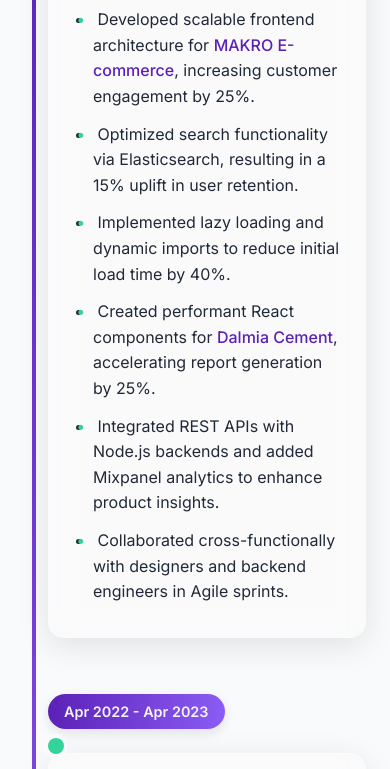
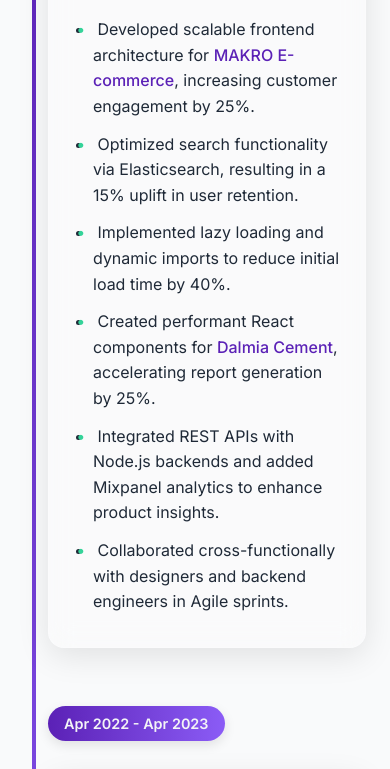
Before and after one commit to jhaji23/Portfolio, a plain HTML site: page index.html in a window 390 px wide. Shown: the part 3832-4601 px from the top of the page. Drawn offline with nearby package versions, Linux system fonts and the light colour scheme.

Commit message:
fix:green dot removed

```diff
--- a/index.html
+++ b/index.html
@@ -382,6 +382,7 @@
         backdrop-filter: blur(12px);
         border: 1px solid var(--glass-border);
         transition: transform 0.3s ease, box-shadow 0.3s ease;
+        margin-top: 16px;
       }
 
       .timeline-content:hover {
@@ -397,21 +398,9 @@
         border-radius: 20px;
         font-size: 0.95rem;
         font-weight: 600;
-        margin-bottom: 24px;
-        margin-top: 8px;
+        margin-bottom: 16px;
+        margin-top: 16px;
         box-shadow: 0 4px 12px rgba(0, 0, 0, 0.1);
-      }
-
-      .timeline-dot {
-        position: absolute;
-        top: 60px; /* Adjusted to align with content card */
-        left: 8px;
-        width: 16px;
-        height: 16px;
-        background: var(--accent);
-        border-radius: 50%;
-        box-shadow: 0 0 0 4px var(--bg-light);
-        z-index: 1;
       }
 
       .timeline-title {
@@ -774,10 +763,6 @@
 
         .timeline::before {
           left: 8px;
-        }
-
-        .timeline-dot {
-          left: 0;
         }
       }
 
@@ -830,8 +815,8 @@
           font-size: 1rem;
         }
 
-        .timeline-dot {
-          top: 56px; /* Adjusted for mobile */
+        .timeline-date {
+          margin-top: 12px;
         }
       }
 
@@ -855,10 +840,7 @@
         .timeline-date {
           font-size: 0.9rem;
           padding: 6px 16px;
-        }
-
-        .timeline-dot {
-          top: 52px; /* Adjusted for smaller screens */
+          margin-top: 10px;
         }
       }
 
@@ -1081,7 +1063,6 @@
                 </ul>
               </div>
             </div>
-            <div class="timeline-dot"></div>
           </div>
           <div class="timeline-item" data-gsap="fade-up" data-delay="0.2">
             <div class="timeline-date">Apr 2022 - Apr 2023</div>
@@ -1113,7 +1094,6 @@
                 </ul>
               </div>
             </div>
-            <div class="timeline-dot"></div>
           </div>
         </div>
       </div>
```
